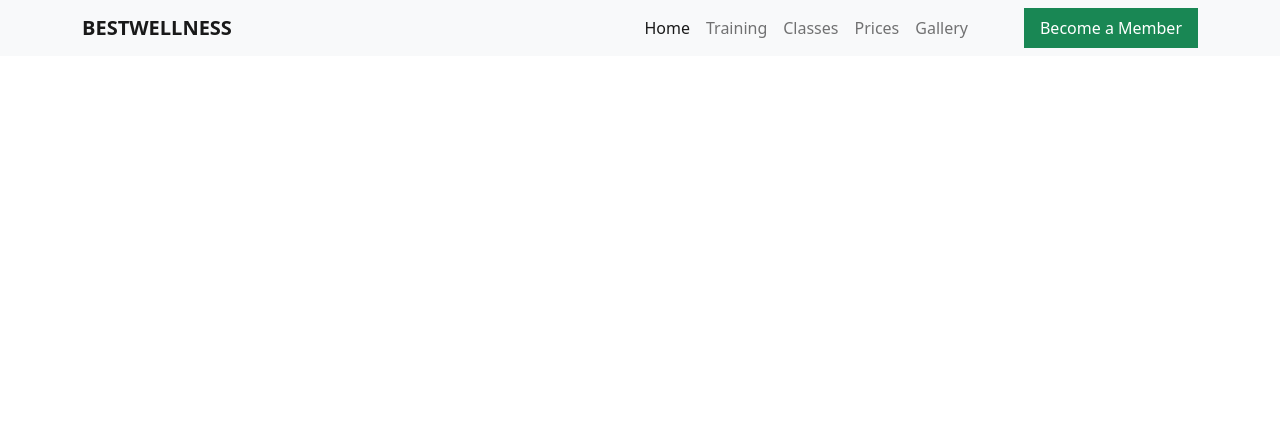
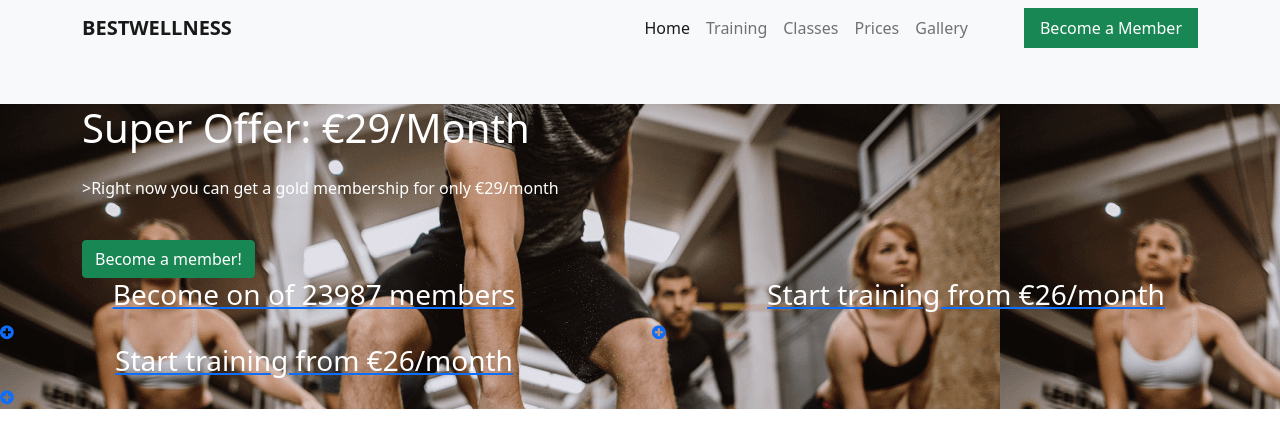
Before and after one commit to mrmorkeberg/BestWelness, a plain HTML site: page index.html in a window 1280 px wide. Drawn offline with nearby package versions, Linux system fonts and the light colour scheme; files that its build step writes are made by us from their sources.

Commit message:
added first section plus pic in index.html

```diff
--- a/index.html
+++ b/index.html
@@ -46,7 +46,53 @@
                 </div>
             </div>
         </div>
-
+        <section class="bg-section" style="background:url(assets/images/1.png);">
+            <div class="bg-section-content">
+                <div class="container">
+                    <div class="col-md-12">
+                        <h1 class="text-white mt-md-5">Super Offer: €29/Month</h1>
+                        <p class="text-white pt-3 pb-4">>Right now you can get a gold membership for only €29/month</p>
+                        <a class="btn-success text-white btn standard-btn" href="prices.html">Become a member!</a>
+                    </div>
+                </div>
+                 <div class="row">
+                    <div class="col-md-6">
+                        <div class="banner-box">
+                            <a href="prices.html">
+                                <h3 class="text-white text-center">
+                                    Become on of 23987
+                                    members
+                                </h3>
+                                <i class="fa fa-plus-circle"></i>
+                            </a>
+                        </div>
+                    </div>
+                    <div class="col-md-6">
+                        <div class="banner-box">
+                            <a href="training.html">
+                                <h3 class="text-white text-center">
+                                    Start training from
+                                    €26/month
+                                </h3>
+                                <i class="fa fa-plus-circle"></i>
+                            </a>
+                        </div>
+                    </div>
+              <div class="col-md-6">
+                        <div class="banner-box">
+                            <a href="training.html">
+                                <h3 class="text-white text-center">
+                                    Start training from
+                                    €26/month
+                                </h3>
+                                <i class="fa fa-plus-circle"></i>
+                            </a>
+                        </div>
+                    </div>
+                </div>
+            </div>
+            </div>
+        </section>
     </header>
 </body>
 </html>
```
Also changed, not shown: assets/images/1.png (added), assets/images/10.png (added), assets/images/2.png (added), assets/images/3.png (added), assets/images/4.png (added), assets/images/5.png (added).
